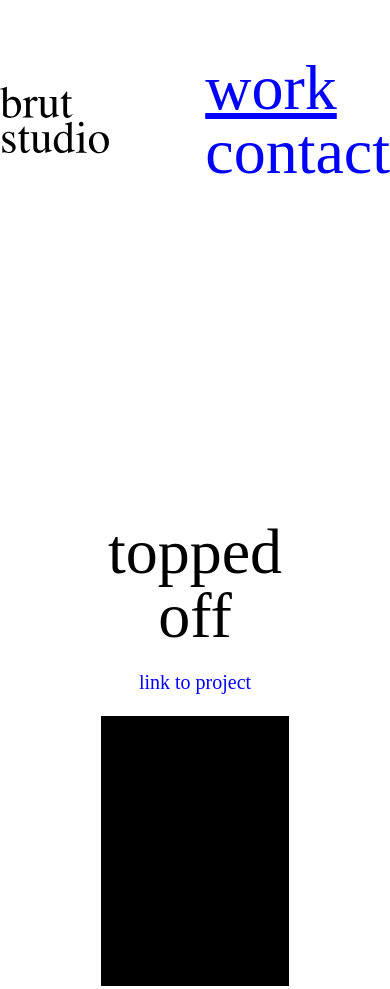
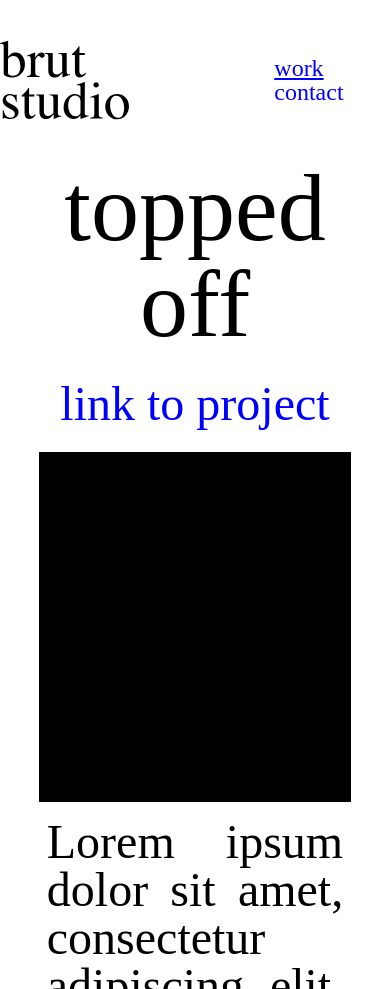
Before and after one commit to jakelmills/portfolio2, a plain HTML site: page projects/topped-off.html in a window 390 px wide. Shown: the top 989 px of the page. Drawn offline with Linux system fonts and the light colour scheme.

Commit message:
updated mobile styling

```diff
--- a/index.css
+++ b/index.css
@@ -42,10 +42,11 @@ nav a.active {
 
 .innerWrapper {
   margin: 0 auto;
-  width: 80%;
+  width: 100%;
   height: 80%;
   text-align: center;
   height: 550px;
+  overflow: scroll;
 }
 
 .innerWrapper a {
@@ -65,13 +66,11 @@ nav a.active {
 
 .contentWrapper {
   display: flex;
-  overflow: scroll;
   height: 100%;
-  flex-wrap: wrap;
   justify-content: center;
+  width: 80%;
+  margin: 0 auto;
 }
-
-
 .contentWrapper .projectText {
   width: 60%;
 }
@@ -103,7 +102,7 @@ nav a.active {
 .projectImage {
   background-color: black;
   width: 100%;
-  height: 270px;
+  height: 350px;
   margin-top: 24px;
 }
 
@@ -116,21 +115,55 @@ nav a.active {
   }
 
   nav a {
-    font-size: 4em;
-    margin-left: 16px;
+    font-size: 3.5em;
+    margin-left: 20px;
   }
 
   .innerWrapper {
-    margin-top: 280px;
+    margin-top: ;
+    height: 1500px;
   }
 
   .innerWrapper a {
-    margin-bottom: 24px;
-    font-size: 8em;
+    margin-top: 36px;
+    font-size: 7em;
   }
+
+  .contentWrapper {
+    margin: 0 auto;
+    width: 100%;
+  }
+
+  .contentWrapper .projectText {
+    width: 80%;
+  }
+
+  .projectText h2 {
+    font-size: 6em;
+  }
+
+  .projectText p {
+    font-size: 3em;
+  }
+
+  .contentWrapper .backLink, .contentWrapper .projectLink {
+    font-size: 3em;
+  }
+
+  .contentWrapper .projectLink {
+    margin-top: 28px;
+  }
+
 }
 
 @media (max-width:800px) {
+  header img {
+    height: 5em;
+  }
+
+  nav a {
+    font-size: 1.5em;
+  }
   .contentWrapper {
     width: 100%;
   }
```
